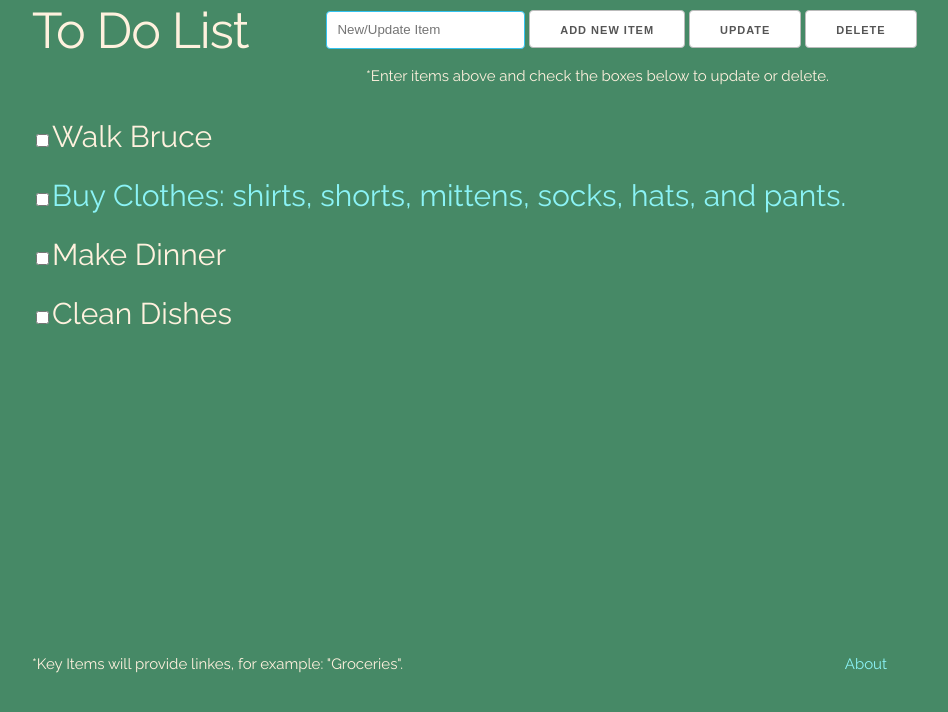
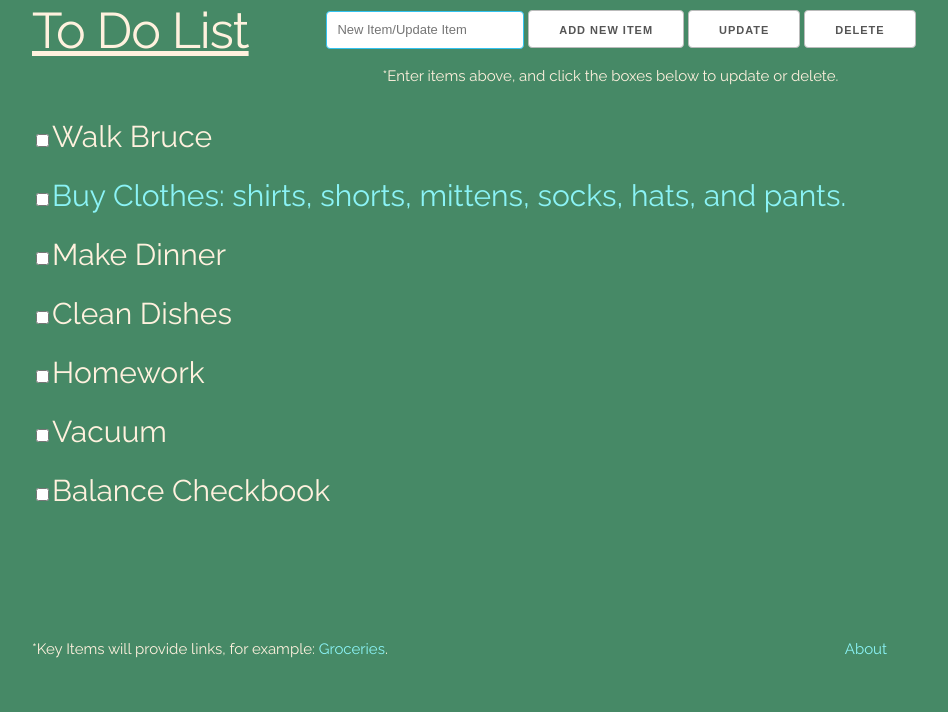
Before and after one commit to ZachKGordon/to_do_app, a website: page public/index.html in a window 1280 px wide. Shown: the whole page, without its empty margins (128-1076 px from the left). Drawn offline with nearby package versions, Linux system fonts and the light colour scheme.

Commit message:
final changes

```diff
--- a/public/app.js
+++ b/public/app.js
@@ -4,7 +4,7 @@ $(function(){
   //Function to add new items and associated links.
   var addItem = function(){
     if($("#userInput").val()==''){
-      alert('Please enter an item.');
+      alert('Please enter an item in the textbox.');
     }else if ($("#userInput").val().toUpperCase()=='GROCERIES'){
       $("#list").append("<a href='http://www.QFC.com/'><li class='check'><input type='checkbox' />" + $("#userInput").val()+ "</li></a>");
       $ ('#userInput').val('');
@@ -17,10 +17,11 @@ $(function(){
     }
   };
 
+  //Function for 'new item' button.
   $("#newItem").click(function(item) {
     addItem();
   });
-  // Function to press enter
+  // Function for enter key.
   $("#userInput").keyup(function(event){
     if(event.keyCode == 13){
       $("#userInput").click();{
@@ -28,15 +29,18 @@ $(function(){
       };
     }
   });
+  //Function for delete button.
   $("#delete").click(function(){
-     $('.check').has('input:checked').remove();
+    $('.check').has('input:checked').remove();
+  });
+  // Function for update button.
+  $('#change').click(function() {
+    if($("#userInput").val()==''){
+      alert('Please enter an updated item in the text box.');
+    }else{
+      $('.check').has('input:checked').html("<li id='check'><input type='checkbox'/>"+ $("#userInput").val()+ "</li>");
+      $('#userInput').val('');
+    }
   });
 
-  $('#change').click(function() {
-  $('.check').has('input:checked').html("<li id='check'><input type='checkbox'/>"+ $("#userInput").val()+ "</li>");
-  $('#userInput').val('');
-  });
-
-
-
 });
--- a/public/index.html
+++ b/public/index.html
@@ -2,10 +2,10 @@
 <html>
   <head>
     <title> To Do List</title>
-    <script src='//ajax.googleapis.com/ajax/libs/jquery/1.11.2/jquery.min.js'></script>
+    <script src='http://ajax.googleapis.com/ajax/libs/jquery/1.11.2/jquery.min.js'></script>
+    <script src='app.js'></script>
     <meta name='description' content='code challenge, to do list'>
-    <script src='app.js'></script>
-    <link href='//fonts.googleapis.com/css?family=Raleway:400,600,500' rel='stylesheet' type='text/css'>
+    <link href='http://fonts.googleapis.com/css?family=Raleway:400,600,500' rel='stylesheet' type='text/css'>
     <link rel='stylesheet' type='text/css' href='skeleton.css'>
     <link rel='stylesheet' type='text/css' href='style.css'>
   </head>
@@ -15,23 +15,26 @@
     </header>
     <main>
       <section class='eight columns' class='input'>
-        <input id="userInput" type="text" placeholder="New/Update Item"/>
+        <input id="userInput" type="text" placeholder="New Item/Update Item"/>
         <button id='newItem'>Add New Item</button>
         <button id="change">Update</button>
         <button id="delete">Delete</button>
       </section>
-      <p>*Enter items above and check the boxes below to update or delete.</p>
+      <p>*Enter items above, and click the boxes below to update or delete.</p>
       <form>
         <ul id='list'>
           <li class='check'><input type="checkbox" />Walk Bruce</li>
           <a href='http://www.eddiebauer.com/'><li class='check'><input type='checkbox'/>Buy Clothes: shirts, shorts, mittens, socks, hats, and pants.</li></a>
           <li class='check'><input type="checkbox" />Make Dinner</li>
           <li class='check'><input type="checkbox" />Clean Dishes</li>
+          <li class='check'><input type="checkbox" />Homework</li>
+          <li class='check'><input type="checkbox" />Vacuum</li>
+          <li class='check'><input type="checkbox" />Balance Checkbook</li>
         </ul>
       </form>
     </main>
     <footer>
-      <h6 class='eight columns'>*Key Items will provide linkes, for example: "Groceries".</h6>
+      <h6 class='eight columns'>*Key Items will provide links, for example: <a href='http://www.QFC.com/'>Groceries</a>.</h6>
       <h6 class='four columns'><a class='about' href='about.html'>About</a></h6>
     </footer>
   </body>
--- a/public/skeleton.css
+++ b/public/skeleton.css
@@ -183,7 +183,7 @@ input[type="button"] {
   white-space: nowrap;
   background-color: #ffffff;
   border-radius: 4px;
-  border: 1px solid #bbb;
+  border: 1.5px solid #bbb;
   cursor: pointer;
   box-sizing: border-box; }
 .button:hover,
@@ -197,7 +197,7 @@ input[type="submit"]:focus,
 input[type="reset"]:focus,
 input[type="button"]:focus {
   color: #333;
-  border-color: #888;
+  border-color: #807F83;
   outline: 0; }
 .button.button-primary,
 button.button-primary,
--- a/public/style.css
+++ b/public/style.css
@@ -4,30 +4,31 @@ body{
   font-family: 'Raleway', sans-serif;
 }
 
-
-h1 {
+h1{
   margin-top: -3%;
   text-align: left;
+  text-decoration: underline;
 }
 
-section.input{
-  text-align: center;
-  margin-top: 10%;
+input#userInput{
+  font-size: 13px;
+  text-align: left;
+  margin-top: -1.5%;
 }
 
 p{
   text-align: right;
-  margin-right: 17%;
+  margin-right: 16%;
 }
 
-li {
+li{
   text-align: left;
   font-size: 30px;
   list-style: none;
 }
 
 h6{
-  margin-top: 30%;
+  margin-top: 10%;
 }
 
 a{
@@ -52,5 +53,5 @@ p.hello{
 }
 
 h1.error{
-margin-top: 10%;
+  margin-top: 10%;
 }
```
Also changed, not shown: public/about.html (+2 -2 lines), server.js (+6 -1 lines), README.md.
